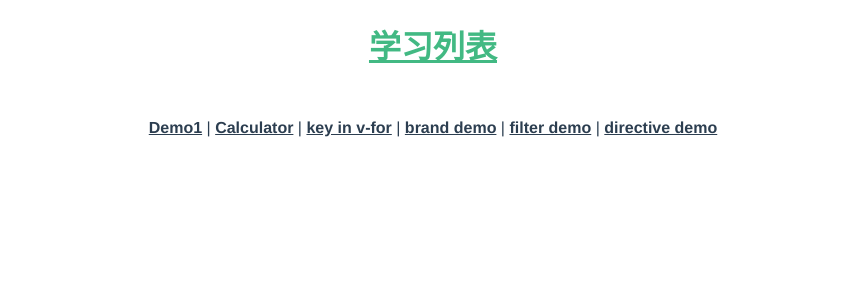
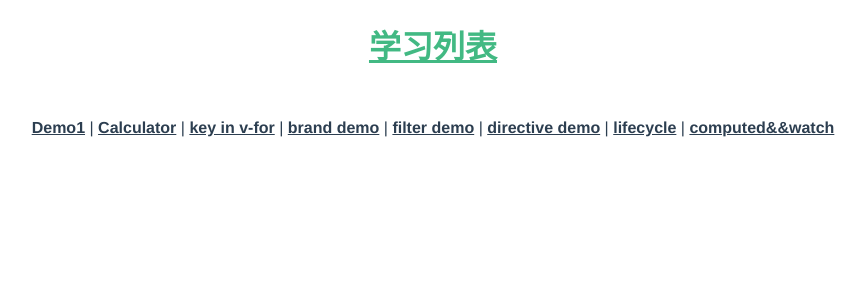
Before and after one commit to tearill/Reading_Record, a Vue app in the folder Vue/vue-cli-learn/: page / in a window 1280 px wide. Shown: the top 300 px of the page, without its empty margins (207-1072 px from the left). Built offline with nearby package versions, Linux system fonts and the light colour scheme.

Commit message:
新的学习内容

```diff
--- a/Vue/vue-cli-learn/src/App.vue
+++ b/Vue/vue-cli-learn/src/App.vue
@@ -7,7 +7,9 @@
       <router-link to="/demo2">key in v-for</router-link> |
       <router-link to="/brandDemo">brand demo</router-link> |
       <router-link to="/filter">filter demo</router-link> |
-      <router-link to="/directive">directive demo</router-link>
+      <router-link to="/directive">directive demo</router-link> |
+      <router-link to="/lifecycle">lifecycle</router-link> |
+      <router-link to="/computed-watch-1">computed&&watch</router-link>
     </div>
     <router-view/>
   </div>
@@ -15,7 +17,11 @@
 
 <script>
 export default {
+  data() {
+    return {
 
+    }
+  }
 }
 </script>
 
```
